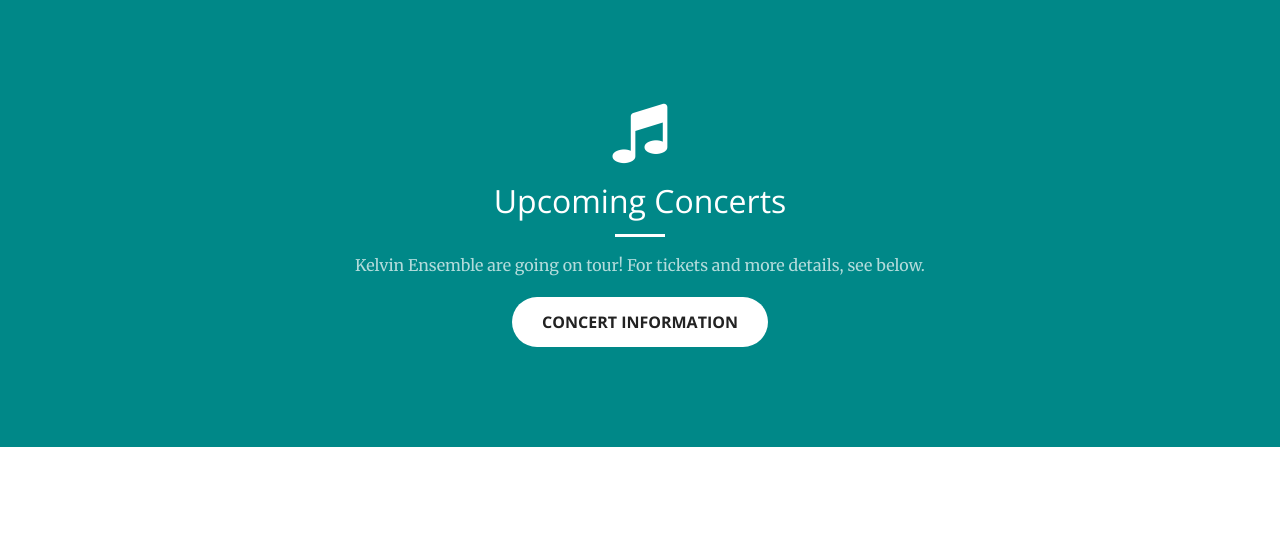
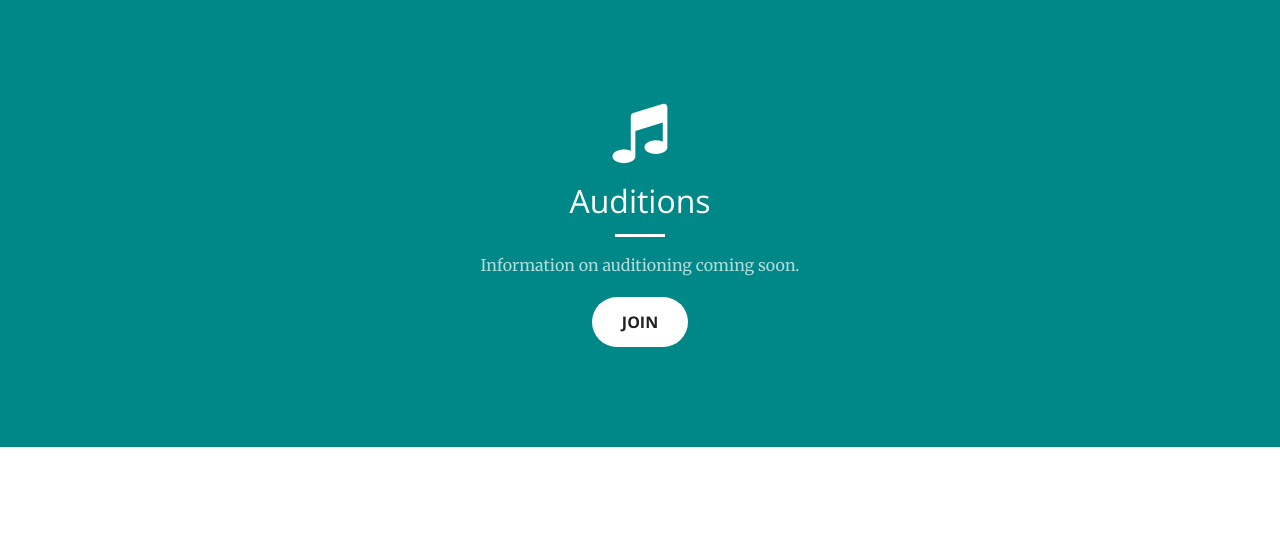
Before and after one commit to Kelvin-Ensemble/kelvin, a Django app: page / in a window 1280 px wide. Shown: the part 901-1444 px from the top of the page. Run offline with Django 3.2, Linux system fonts and the light colour scheme; some libraries are stand-ins or nearby versions.

Commit message:
taken down tour stuff and added initial audition info

```diff
--- a/kelvin/website/templates/website/home.html
+++ b/kelvin/website/templates/website/home.html
@@ -31,10 +31,10 @@ Kelvin Ensemble
     <div class="row">
       <div class="col-lg-8 mx-auto text-center">
           <i class="fa fa-4x fa-music text-white sr-icons"></i>
-        <h2 class="section-heading text-white">Upcoming Concerts</h2>
+        <h2 class="section-heading text-white">Auditions</h2>
         <hr class="light">
-        <p class="text-faded">Kelvin Ensemble are going on tour! For tickets and more details, see below.</p>
-        <a class="btn btn-default btn-xl" href="concerts">Concert Information</a>
+        <p class="text-faded">Information on auditioning coming soon.</p>
+        <a class="btn btn-default btn-xl" href="players/join.html">Join</a>
       </div>
     </div>
   </div>
```
Also changed, not shown: kelvin/website/templates/website/about/past-concerts.html (+19 -1 lines), kelvin/website/templates/website/concerts.html (+5 -5 lines), kelvin/website/templates/website/players/join.html (+5 -6 lines).
